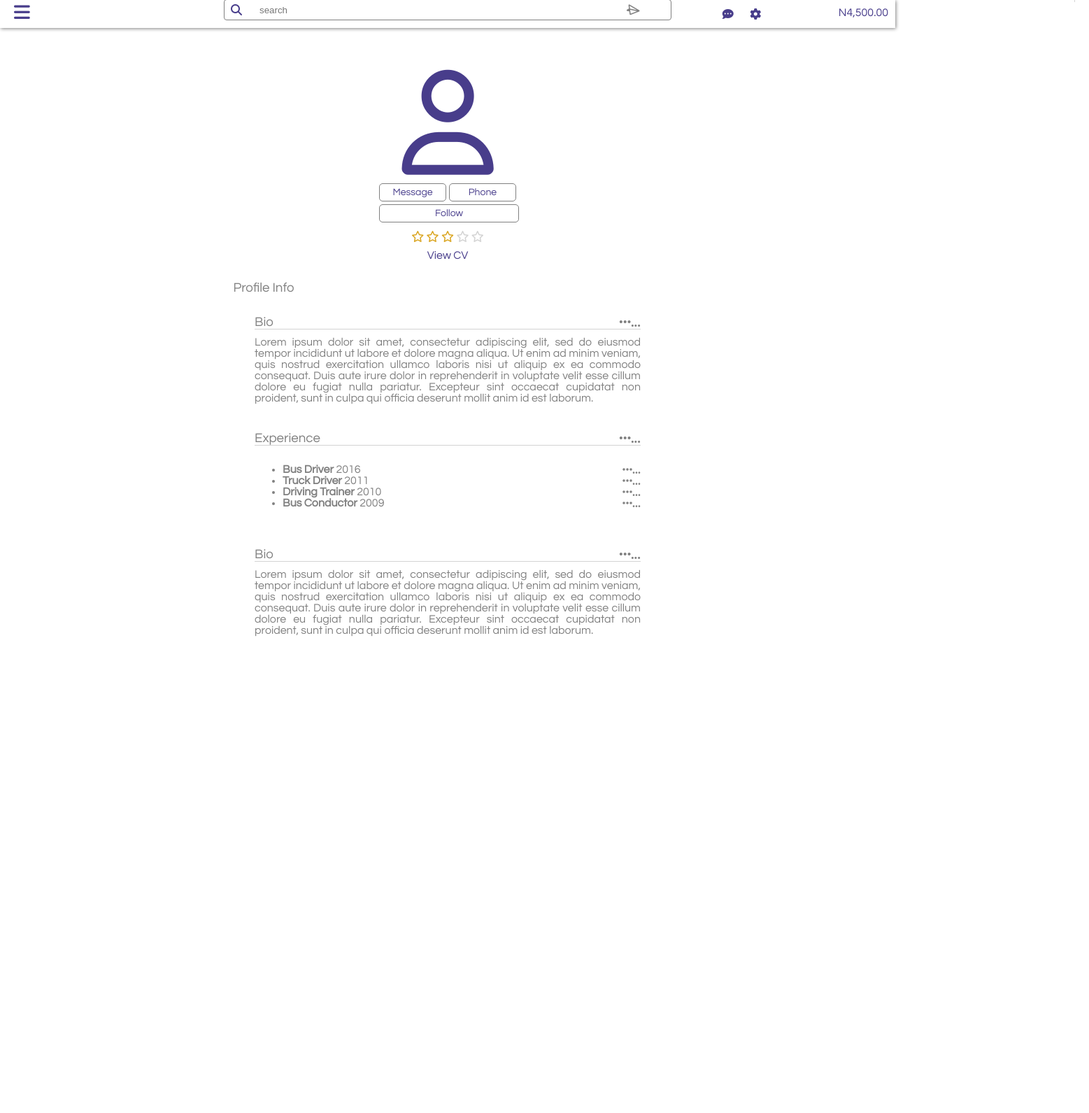
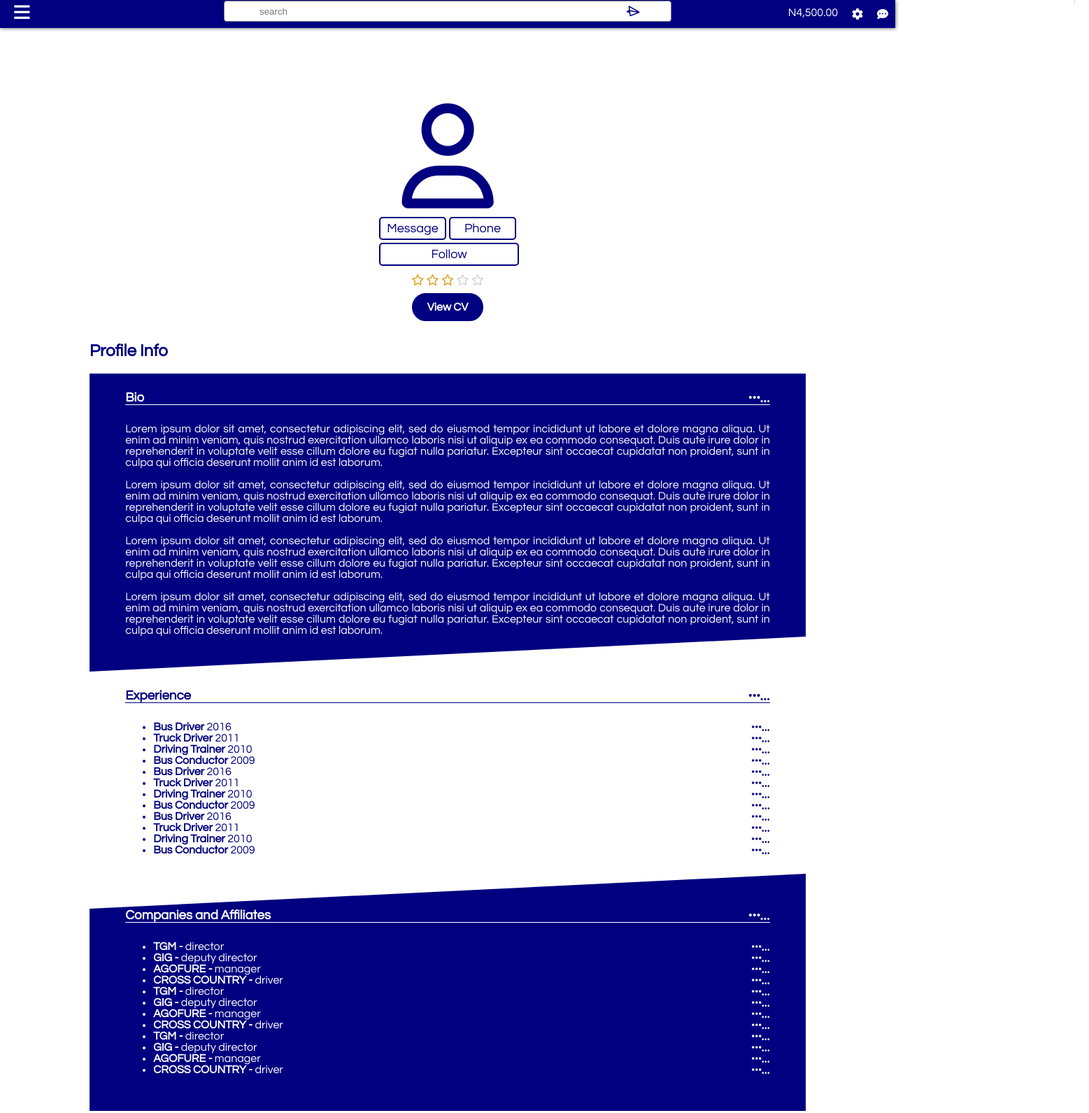
Before and after one commit to CodenNerd/NewTransitNexus, a plain HTML site: page UI/dashboard.html in a window 1280 px wide. Shown: the whole page at 70% size, 1557 px wide, since content can reach past the window. Before the commit the page ends 1000 px from the top, so only its background shows below. Drawn offline with Linux system fonts and the light colour scheme.

Commit message:
dashboard nod

```diff
--- a/UI/dashboard.css
+++ b/UI/dashboard.css
@@ -2,18 +2,19 @@ body{
     margin: 0px;
     font-family: "Century Gothic", "Franklin Gothic Medium", "Arial Narrow", Arial,
     sans-serif;
-    color: grey;
+    color: white;
 }
 *{
     box-sizing: border-box;
 }
 div.nav{
-    background: white;
+    background: navy;
     box-shadow: 1px 1px 5px grey;
-    color: darkslateblue;
+    color: white;
     height: 40px;
     width: 100%;
-    position: fixed;
+    /* position: fixed; */
+    /* z-index: 2; */
 }
 div.nav>i.fas.fa-bars{
     font-size: 26px;
@@ -22,10 +23,12 @@ div.nav>i.fas.fa-bars{
 }
 div.nav > div.search{
     display: block;
-    margin: 0px auto 0px auto;
+    margin: auto;
     width: 50%;
-    margin-top: -35px;
+    margin-top: -15px;
 }
+
+
 div.nav > div.search> input{
     border: 1px solid grey;
     height: 30px;
@@ -41,7 +44,7 @@ div.search>i.fas.fa-search{
 div.search i.far.fa-paper-plane{
     transform: rotateZ(60deg);
     font-size: 16px;
-    color: grey;
+    color: navy;
 
 }
 [plane-span]{
@@ -56,52 +59,33 @@ div.search i.far.fa-paper-plane{
 div.nav>i.fas.fa-comment-dots, div.nav>i.fas.fa-cog{
     position: relative;
     top: 12px;
-    left: 75%;
+    float: right;
     margin: 0px 10px;
 }
+
 span[balance]{
     float: right;
     margin: 10px;
+    display: none;
 }
 
-@media screen and (max-width: 900px){
-    [plane-span]{
-        padding: 5px 0px;
-        border-left: none;
-    }
-    div.nav>i.fas.fa-comment-dots, div.nav>i.fas.fa-cog{
 
-        left: 75%;
 
-    }
-}
-@media screen and (max-width: 800px){
+                                    /* END OF NAV */
 
-    div.nav>i.fas.fa-comment-dots, div.nav>i.fas.fa-cog{
 
-        left: 70%;
 
-    }
-}
-@media screen and (max-width: 700px){
-
-    span[balance]{
-        display: none;
-    }
-}
-
-/* End of Nav */
 
 div[main-container]{
-    margin: 0px auto;
-    width: 70%;
-    height: 1000px;
-    padding: 100px 10px;
+    margin: 0;
+    width: 100%;
+    height: auto;
+    padding: 100px 0px;
     text-align: center;
 }
 div[main-container] i.far.fa-user{
     font-size: 150px;
-    color: darkslateblue;
+    color: navy;
 }
 
 div[main-container] div[contact]{
@@ -109,14 +93,14 @@ div[main-container] div[contact]{
     text-align: center;
     width: 200px;
     margin: 10px;
-    font-size: 14px;
+    font-size: 18px;
 }
 div[contact] div{
     display: inline-block;
     padding: 5px;
     width: 48%;
-    color: darkslateblue;
-    border: 1px solid grey;
+    color: navy;
+    border: 2px solid navy;
     border-radius: 5px;
     margin: 2px;
     transition: 0.5s;
@@ -125,7 +109,8 @@ div[contact] div[follow]{
     width: 100%;
 }
 div[contact] div:hover{
-    background: rgb(230, 230, 230);
+    background: navy;
+    color: white;
     cursor: pointer;
 }
 .filled{
@@ -135,32 +120,135 @@ div[contact] div:hover{
     color: lightgray;
 }
 [vcv]{
-    color: darkslateblue;
+    border: 2px solid navy;
+    background: navy;
+    color: white;
     margin: 10px;
+    padding: 10px 20px;
+    border-radius: 32px;
     display: inline-block;
     text-decoration: none;
+    font-weight: bold;
 }
-[profile-div] h3{
-    font-weight: lighter;
+
+[profile-div]{
+    padding: 0px;
+}
+
+h2 {
+    color: navy;
+    font-weight: bold;
     text-align: left;
 }
-[profile-div]{
-    padding: 0px 15%;
 
-}
-[profile-div] [profile-tab] h3{
-    border-bottom: 1px solid lightgrey;
+h3{
+    font-weight: bold;
+    text-align: left;
+    color: white;
+    border-bottom: 1px solid white;
     margin: 0px 5%;
 }
-[profile-div] [profile-tab] i.fa-ellipsis{
+
+.skew2 h3{
+    font-weight: bold;
+    text-align: left;
+    color: navy;
+    border-bottom: 1px solid navy;
+    margin: 0px 5%;
+}
+
+
+.skew1{
+    background: navy;
+    color: white;
+    position: relative;
+    padding: 25px 0px;
+}
+.skew2 {
+    background: white;
+    color: navy;
+    position: relative;
+    padding: 25px 0px 0px;
+}
+
+.skew3{
+    background: navy;
+    color: white;
+    position: relative;
+    padding: 50px 0px 25px;
+}
+
+.skew2::before {
+    content: '';
+    position: absolute;
+    border-bottom: 50px solid white;
+    border-left: 100vw solid transparent;
+    top: -50px;
+    left: 0%;
+}
+
+.skew2::after {
+    content: '';
+    position: absolute;
+    border-top: 50px solid white;
+    border-right: 100vw solid transparent;
+    bottom: -50px;
+    left: 0%;
+    z-index: 1;
+}
+
+.fa-ellipsis{
     float: right;
     cursor: default;
+}
 
-}
-[profile-tab]{
-margin-top: 30px;
-}
-div.content{
+.content{
     text-align: justify;
     padding: 10px 5%;
 }
+
+
+                                /* MEDIA QUERY */
+
+
+@media screen and (min-width: 420px){
+
+    div.nav > div.search{
+        display: block;
+        margin: auto;
+        width: 50%;
+        margin-top: -15px;
+    }
+
+
+    div.nav>i.fas.fa-comment-dots, div.nav>i.fas.fa-cog{
+        position: relative;
+        top: 12px;
+        float: right;
+        margin: 0px 10px;
+    }
+
+    span[balance]{
+        float: right;
+        margin: 10px;
+        display: block;
+    }
+
+
+    div[main-container]{
+        margin: 0 10%;
+        padding: 100px, 0;
+        width: 80%;
+        height: auto;
+        text-align: center;
+    }
+
+    .skew2::before {
+        border-left: 80vw solid transparent;
+    }
+
+    .skew2::after {
+        border-right: 80vw solid transparent;
+    }
+
+}
--- a/UI/dashboard.html
+++ b/UI/dashboard.html
@@ -16,14 +16,21 @@
         <span balance> N4,500.00</span>
        <i class="fas fa-bars"></i>
     <br>
-       <div class="search"> <i class="fas fa-search"></i> <input type="text" placeholder="search"> <span plane-span> <i class="far fa-paper-plane"></i> </span></div>
-
+       <div class="search"> <input type="text" placeholder="search"> <span plane-span> <i class="far fa-paper-plane"></i> </span>
     </div>
 <!-- End of Nav -->
-<div main-container> <center>
+<div main-container class="main">
+
+    <center>
+        <div>
             <i class="far fa-user"></i>
+        </div>
 
-    <div contact><div message>Message</div><div phone>Phone</div> <div follow>Follow</div></div>
+        <div contact>
+            <div message>Message</div><div phone>Phone</div>
+            <div follow>Follow</div>
+        </div>
+
         <div stars>
             <i class="far fa-star filled"></i>
             <i class="far fa-star filled"></i>
@@ -34,38 +41,77 @@
 
         <a href="" target="_blank" vcv>View CV</a>
 
-
     </center>
 
     <div profile-div>
-    <h3>Profile Info</h3>
 
-    <div profile-tab>
+        <h2>Profile Info</h2>
+
+        <div class="skew1">
             <h3>Bio <i class="fas fa-ellipsis">...</i></h3>
             <div class="content">
+                <p>
                     Lorem ipsum dolor sit amet, consectetur adipiscing elit, sed do eiusmod tempor incididunt ut labore et dolore magna aliqua. Ut enim ad minim veniam, quis nostrud exercitation ullamco laboris nisi ut aliquip ex ea commodo consequat. Duis aute irure dolor in reprehenderit in voluptate velit esse cillum dolore eu fugiat nulla pariatur. Excepteur sint occaecat cupidatat non proident, sunt in culpa qui officia deserunt mollit anim id est laborum.
+                </p>
+                <p>
+                    Lorem ipsum dolor sit amet, consectetur adipiscing elit, sed do eiusmod tempor incididunt ut labore et dolore magna aliqua. Ut enim ad minim veniam, quis nostrud exercitation ullamco laboris nisi ut aliquip ex ea commodo consequat. Duis aute irure dolor in reprehenderit in voluptate velit esse cillum dolore eu fugiat nulla pariatur. Excepteur sint occaecat cupidatat non proident, sunt in culpa qui officia deserunt mollit anim id est laborum.
+                </p>
+                <p>
+                    Lorem ipsum dolor sit amet, consectetur adipiscing elit, sed do eiusmod tempor incididunt ut labore et dolore magna aliqua. Ut enim ad minim veniam, quis nostrud exercitation ullamco laboris nisi ut aliquip ex ea commodo consequat. Duis aute irure dolor in reprehenderit in voluptate velit esse cillum dolore eu fugiat nulla pariatur. Excepteur sint occaecat cupidatat non proident, sunt in culpa qui officia deserunt mollit anim id est laborum.
+                </p>
+                <p>
+                    Lorem ipsum dolor sit amet, consectetur adipiscing elit, sed do eiusmod tempor incididunt ut labore et dolore magna aliqua. Ut enim ad minim veniam, quis nostrud exercitation ullamco laboris nisi ut aliquip ex ea commodo consequat. Duis aute irure dolor in reprehenderit in voluptate velit esse cillum dolore eu fugiat nulla pariatur. Excepteur sint occaecat cupidatat non proident, sunt in culpa qui officia deserunt mollit anim id est laborum.
+                </p>
             </div>
         </div>
 
-    <div profile-tab>
+        <div class="skew2">
+
             <h3>Experience <i class="fas fa-ellipsis">...</i></h3>
+
             <div class="content">
                 <ul>
                     <li><b>Bus Driver</b> <when>2016</when> <i class="fas fa-ellipsis">...</i></li>
                     <li><b>Truck Driver</b> <when>2011</when> <i class="fas fa-ellipsis">...</i></li>
                     <li><b>Driving Trainer</b> <when>2010</when> <i class="fas fa-ellipsis">...</i></li>
                     <li><b>Bus Conductor</b> <when>2009</when> <i class="fas fa-ellipsis">...</i></li>
+                    <li><b>Bus Driver</b> <when>2016</when> <i class="fas fa-ellipsis">...</i></li>
+                    <li><b>Truck Driver</b> <when>2011</when> <i class="fas fa-ellipsis">...</i></li>
+                    <li><b>Driving Trainer</b> <when>2010</when> <i class="fas fa-ellipsis">...</i></li>
+                    <li><b>Bus Conductor</b> <when>2009</when> <i class="fas fa-ellipsis">...</i></li>
+                    <li><b>Bus Driver</b> <when>2016</when> <i class="fas fa-ellipsis">...</i></li>
+                    <li><b>Truck Driver</b> <when>2011</when> <i class="fas fa-ellipsis">...</i></li>
+                    <li><b>Driving Trainer</b> <when>2010</when> <i class="fas fa-ellipsis">...</i></li>
+                    <li><b>Bus Conductor</b> <when>2009</when> <i class="fas fa-ellipsis">...</i></li>
                 </ul>
             </div>
+
         </div>
 
-        <div profile-tab>
-                <h3>Bio <i class="fas fa-ellipsis">...</i></h3>
+        <div class="skew3">
+            <h3>Companies and Affiliates <i class="fas fa-ellipsis">...</i></h3>
+
             <div class="content">
-                    Lorem ipsum dolor sit amet, consectetur adipiscing elit, sed do eiusmod tempor incididunt ut labore et dolore magna aliqua. Ut enim ad minim veniam, quis nostrud exercitation ullamco laboris nisi ut aliquip ex ea commodo consequat. Duis aute irure dolor in reprehenderit in voluptate velit esse cillum dolore eu fugiat nulla pariatur. Excepteur sint occaecat cupidatat non proident, sunt in culpa qui officia deserunt mollit anim id est laborum.
+                <ul>
+                    <li><b>TGM - </b> <when>director</when> <i class="fas fa-ellipsis">...</i></li>
+                    <li><b>GIG - </b> <when>deputy director</when> <i class="fas fa-ellipsis">...</i></li>
+                    <li><b>AGOFURE - </b> <when>manager</when> <i class="fas fa-ellipsis">...</i></li>
+                    <li><b>CROSS COUNTRY - </b> <when>driver</when> <i class="fas fa-ellipsis">...</i></li>
+                    <li><b>TGM - </b> <when>director</when> <i class="fas fa-ellipsis">...</i></li>
+                    <li><b>GIG - </b> <when>deputy director</when> <i class="fas fa-ellipsis">...</i></li>
+                    <li><b>AGOFURE - </b> <when>manager</when> <i class="fas fa-ellipsis">...</i></li>
+                    <li><b>CROSS COUNTRY - </b> <when>driver</when> <i class="fas fa-ellipsis">...</i></li>
+                    <li><b>TGM - </b> <when>director</when> <i class="fas fa-ellipsis">...</i></li>
+                    <li><b>GIG - </b> <when>deputy director</when> <i class="fas fa-ellipsis">...</i></li>
+                    <li><b>AGOFURE - </b> <when>manager</when> <i class="fas fa-ellipsis">...</i></li>
+                    <li><b>CROSS COUNTRY - </b> <when>driver</when> <i class="fas fa-ellipsis">...</i></li>
+                </ul>
+
             </div>
+
         </div>
-</div>
+
+
 </div>
 
 </body>
```
Lines whose indentation alone changed are shown as unchanged.
